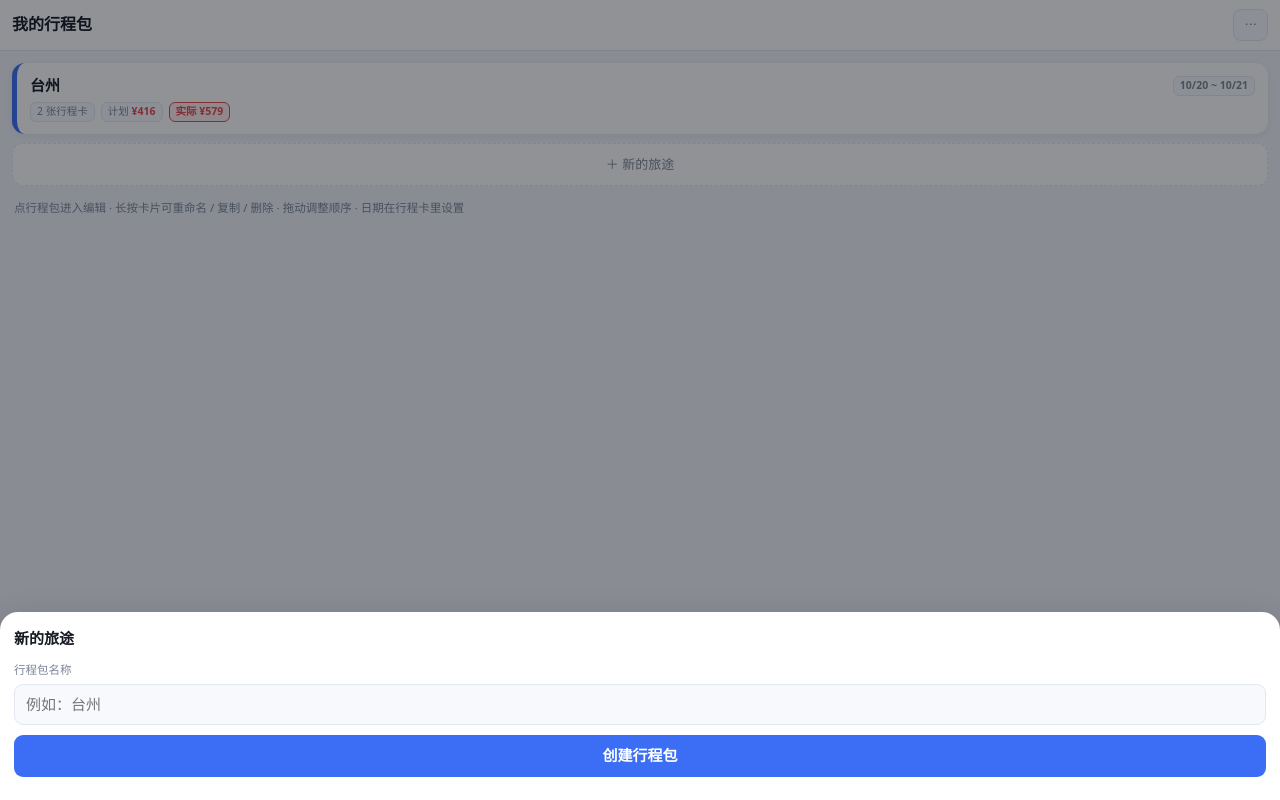
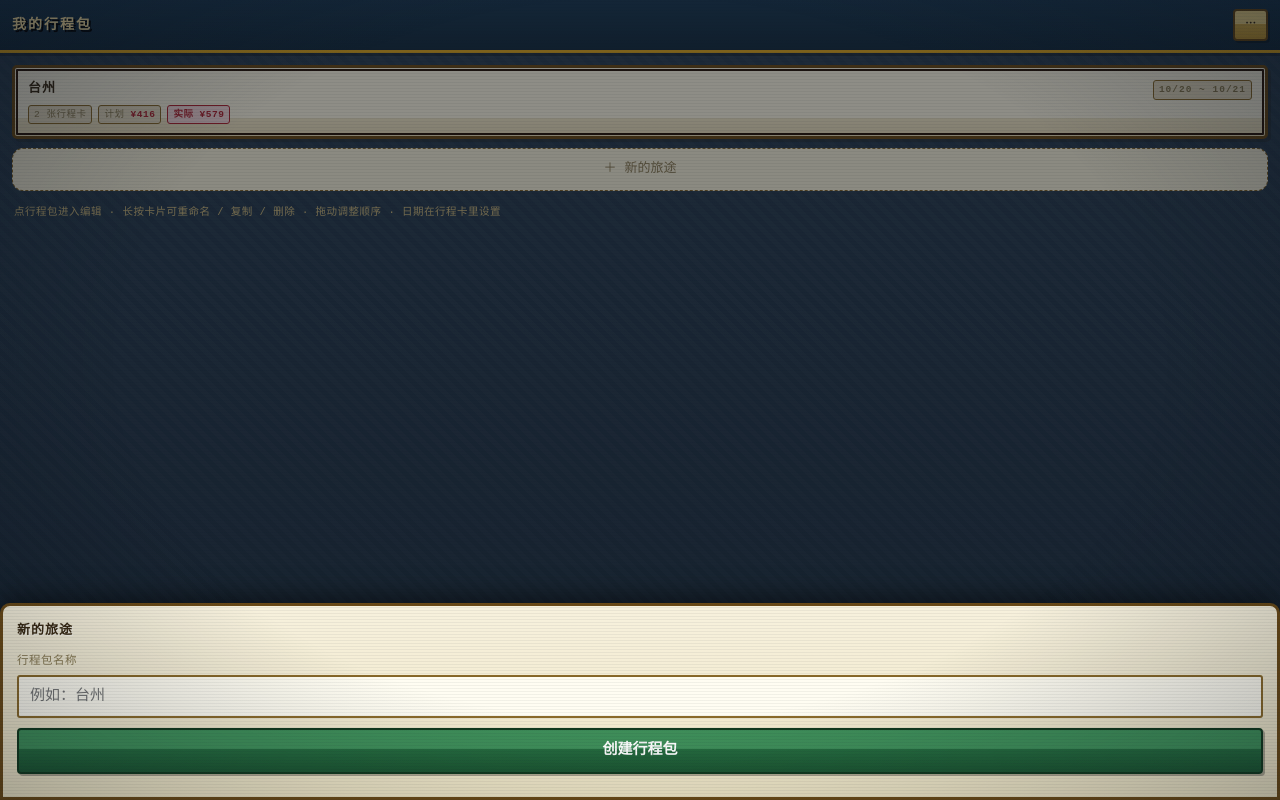
Before and after one commit to banbanlizi-sudo/travel-app, a website: page www/index.html in a window 1280 px wide. Both pictures are taken after a click on the button "＋ 新的旅途". Drawn offline with Linux system fonts and the light colour scheme.

Commit message:
v5.14：GBA 塞尔达风格皮肤（仅改边框/文字/背景，布局模板不动）

```diff
--- a/www/index.html
+++ b/www/index.html
@@ -184,6 +184,113 @@ input:focus,textarea:focus,select:focus{border-color:var(--pri)}
 .ctable td .csw{display:inline-block;width:8px;height:8px;border-radius:2.5px;margin-right:4px;vertical-align:baseline}
 .cthead{display:flex;align-items:center;gap:5px;white-space:nowrap}
 </style>
+<style id="gba-skin">
+/* ============================================================
+   GBA 塞尔达风格皮肤 —— 仅改【边框 / 文字 / 背景】
+   布局、结构、模板一律未动。
+   需要还原：删除 id 为 gba-skin 的整个样式块即可
+   ============================================================ */
+
+/* ---------- 配色（林克的绿色 + 海拉尔金/深蓝） ---------- */
+:root{
+  --bg:#20303f;          /* 深蓝底色 */
+  --card:#f6efd8;        /* 羊皮纸卡面 */
+  --card2:#e6dcc0;       /* 次级面 */
+  --text:#3a2a12;        /* 墨棕字 */
+  --sub:#8a7b52;         /* 次要字 */
+  --line:#8a6a2a;        /* 金色描边 */
+  --pri:#1f6f3a;         /* 林克绿 */
+  --pri-s:#cfe3d2;
+  --red:#b02430;         /* 心之红 */
+  --red-s:#f3d6d6;
+  --green:#2c8c46;
+  --amber:#c07a10;
+  --gold:#d9a520;
+  --day:#dceccb; --day-b:#4f8f3a;
+  --plan:#f8efc4; --plan-b:#b89a3c;
+  --loc:#f6dcdc; --loc-b:#b86e72;
+  --sh:3px 3px 0 rgba(30,22,8,.20);
+  --sh2:5px 7px 18px rgba(10,20,30,.45);
+}
+@media (prefers-color-scheme:dark){
+  :root{ --bg:#131c17; --card:#f2ecd6; --card2:#ded3b4; --text:#33240e; --sub:#7d6f48;
+    --line:#8a6a2a; --pri:#1f6f3a; --pri-s:#cfe3d2; --red:#b02430; --red-s:#f3d6d6;
+    --green:#2c8c46; --amber:#c07a10; --gold:#d9a520;
+    --day:#dceccb; --day-b:#4f8f3a; --plan:#f8efc4; --plan-b:#b89a3c; --loc:#f6dcdc; --loc-b:#b86e72;
+    --sh:3px 3px 0 rgba(30,22,8,.20); --sh2:5px 7px 18px rgba(0,0,0,.5); }
+}
+
+/* ---------- 像素字体 ---------- */
+html,body,.app,.page,.scroll,.wrap,.hint,.pkcard,.tbtn,.back,
+input,textarea,select,button{font-family:'Press Start 2P','宋体','SimSun','NSimSun',monospace}
+body{letter-spacing:.5px;-webkit-font-smoothing:none;font-smooth:never}
+.hint{font-size:10.5px;line-height:1.9}
+.tiny{font-size:9.5px;border-radius:3px;padding:2px 5px}
+
+/* ---------- 背景：GBA 液晶质感 + 扫描线 ---------- */
+body::after{content:'';position:fixed;inset:0;z-index:1201;pointer-events:none;
+  background:
+    repeating-linear-gradient(0deg,rgba(14,26,40,.055) 0 1px,transparent 1px 3px),
+    radial-gradient(ellipse at 50% 45%,transparent 58%,rgba(8,16,26,.30) 100%)}
+.app{background:
+    repeating-linear-gradient(45deg,rgba(255,255,255,.02) 0 5px,transparent 5px 10px),
+    linear-gradient(180deg,#2b3f52 0,#20303f 100%)}
+
+/* ---------- 顶栏：海拉尔金边 ---------- */
+.hd{background:linear-gradient(180deg,#1d3a52 0,#152c3e 100%);
+  border-bottom:3px solid var(--gold);box-shadow:0 3px 0 rgba(0,0,0,.25)}
+.hd .name{color:var(--gold-l,#ffe9a8);font-size:14px;text-shadow:2px 2px 0 #000;letter-spacing:2px}
+.hd .sub{color:#c9d6e2}
+
+/* ---------- 卡片：羊皮纸 + 粗描边 + 硬阴影 ---------- */
+.pkcard{background:linear-gradient(180deg,#fbf5e2 0,#fbf5e2 74%,#efe5c4 74%,#e8dcb8 100%);
+  border:3px solid #6b4a16;outline:2px solid #2a1608;outline-offset:-6px;
+  border-radius:5px;box-shadow:var(--sh)}
+.pkcard.drag{box-shadow:var(--sh2)}
+.pkcard .t1{font-size:13px;letter-spacing:1px}
+.pkcard .t2{font-size:11px}
+
+/* ---------- 工具条 / 统计条 ---------- */
+.tool,.stat{background:linear-gradient(180deg,#27485f,#1b3447);border-bottom:3px solid var(--gold)}
+.tool .tiny,.stat{color:#e8f0f6}.stat b{color:#fff}.stat .money{color:#8ef08e}
+
+/* ---------- 按钮：金色浮雕 ---------- */
+.tbtn{background:linear-gradient(180deg,#f2d98c 0,#f2d98c 45%,#d5ae48 45%,#c39a34 100%);
+  border:2px solid #6b4a16;color:#3a2a12;border-radius:4px;font-size:11px;font-weight:600;
+  box-shadow:2px 2px 0 rgba(0,0,0,.25)}
+.tbtn.on{background:linear-gradient(180deg,#ffe9a8 0,#ffe9a8 45%,#e0b84e 45%,#cfa038 100%);
+  border-color:#1f6f3a;color:#1f6f3a}
+.tbtn.money{background:linear-gradient(180deg,#f0a8ac 0,#f0a8ac 45%,#c86068 45%,#b02430 100%);
+  border-color:#6b1016;color:#fff2f2}
+.back{background:linear-gradient(180deg,#f2d98c 0,#d5ae48 100%);border:2px solid #6b4a16;
+  color:#3a2a12;border-radius:4px;box-shadow:2px 2px 0 rgba(0,0,0,.25)}
+.btn{background:linear-gradient(180deg,#3f8f5a 0,#3f8f5a 45%,#256b3f 45%,#1c5632 100%);
+  border:2px solid #123a1e;border-radius:4px;box-shadow:2px 2px 0 rgba(0,0,0,.28);color:#fff}
+.btn.gh{background:linear-gradient(180deg,#fbf5e2 0,#fbf5e2 45%,#e5d9b4 45%,#d8ca9e 100%);
+  border:2px solid #6b4a16;color:#3a2a12}
+.btn.red{background:linear-gradient(180deg,#c8404c 0,#c8404c 45%,#8f1e28 45%,#7a1520 100%);border-color:#4a0c10}
+.btn.gold{background:linear-gradient(180deg,#f2d98c 0,#f2d98c 45%,#cfa038 45%,#b8892a 100%);border-color:#6b4a16;color:#3a2a12}
+button:active{transform:translateY(2px)}
+
+/* ---------- 输入控件 ---------- */
+input,textarea,select{background:#fffdf2;border:2px solid #8a6a2a;border-radius:3px;color:var(--text)}
+
+/* ---------- 弹层 ---------- */
+.sheet{background:linear-gradient(180deg,#f7f1dd 0,#efe6c6 100%);border:3px solid #6b4a16;
+  box-shadow:0 -6px 26px rgba(0,0,0,.5);border-radius:10px 10px 0 0}
+.sheet h3{color:var(--text);text-shadow:1px 1px 0 rgba(255,255,255,.6);font-size:13px;letter-spacing:1px}
+
+/* ---------- 底部 chip ---------- */
+.chiprow{background:linear-gradient(180deg,#27485f,#1b3447);border-top:3px solid var(--gold)}
+.toast{background:#1b2b1e;border:2px solid var(--gold);border-radius:4px}
+
+/* ---------- 深底上的对比度修复（时间轴 / 次要文字） ---------- */
+.blk .t1,.blk .t2{color:#f8f0d8 !important;text-shadow:1px 1px 0 rgba(0,0,0,.75)}
+.blk .teamtag{color:#f8f0d8 !important;background:rgba(0,0,0,.28);border-color:rgba(255,255,255,.4)}
+.rail .hr,.costcol .ct,.palette .pttl,.hint,.empty{color:#cdb87c}
+.costcol .ce{background:#f6efd8}
+.delx{border:2px solid #f6efd8}
+</style>
 </head>
 <body data-page-node-id="BAGEutCipLMnxztIPCLZW1">
 <div class="app" data-page-node-id="cZ2czG8ezJHg2MVW5C62Ii">
```
